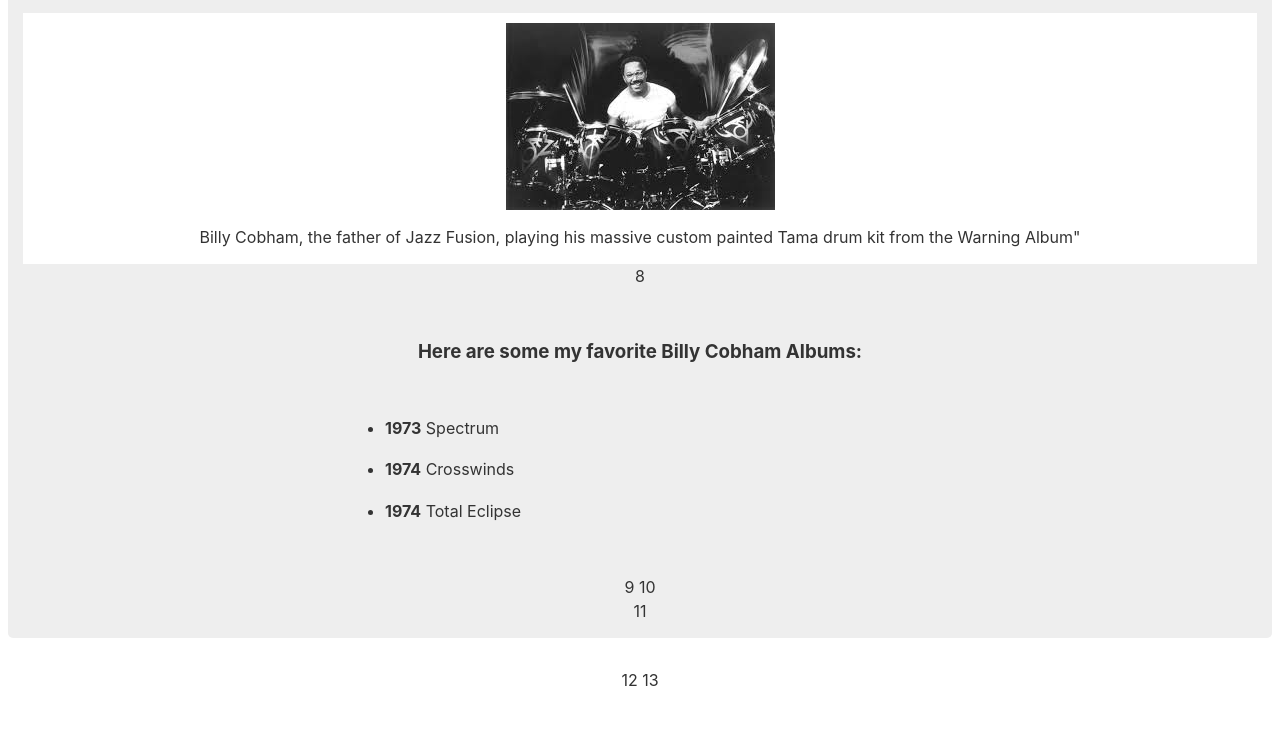
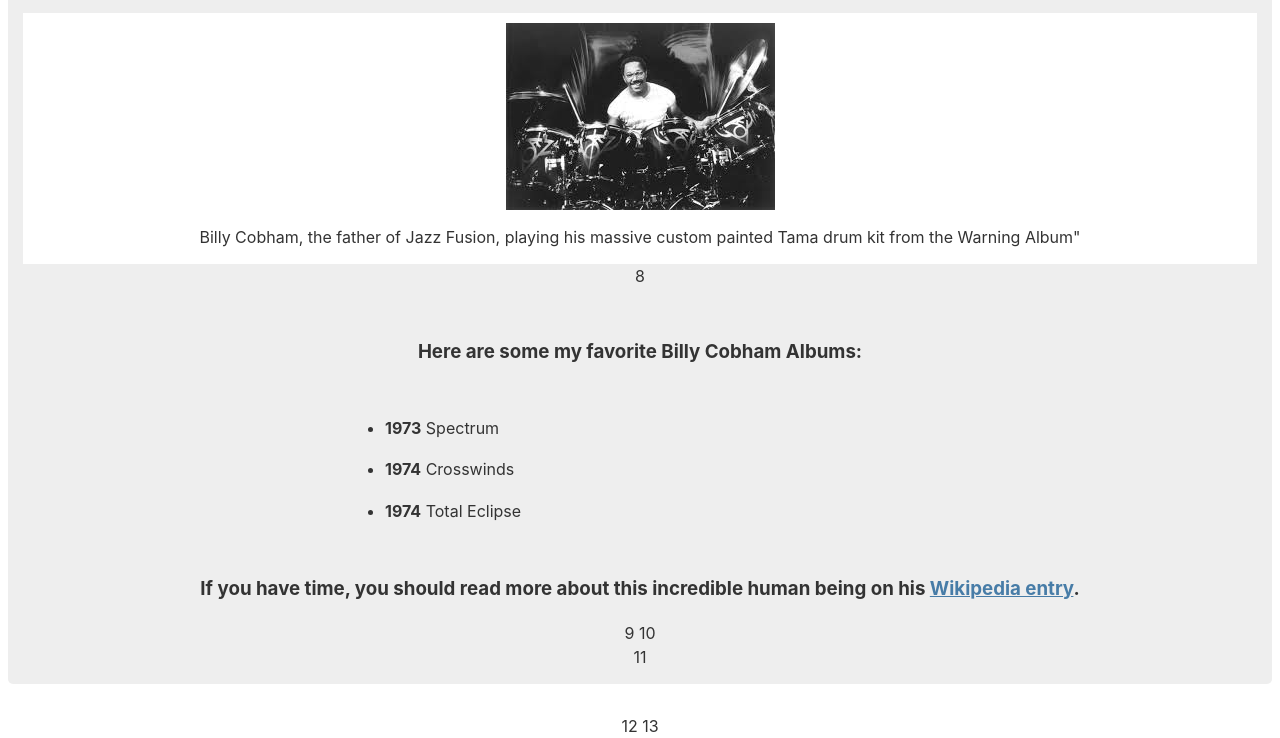
Before and after one commit to BobSears53/Bobs-Tribute, a plain HTML site: page index.html in a window 1280 px wide. Shown: the part 199-937 px from the top of the page. Before the commit the page ends 891 px from the top, so only its background shows below. Drawn offline with Linux system fonts and the light colour scheme.

Commit message:
Add Wiki reference

```diff
--- a/index.html
+++ b/index.html
@@ -25,7 +25,16 @@
         <li><strong>1974</strong> Crosswinds</li>
         <li><strong>1974</strong> Total Eclipse</li>
     </ul>
-
+    <h3>
+        If you have time, you should read more about this incredible human being
+        on his
+        <a
+          id="tribute-link"
+          href="https://en.wikipedia.org/wiki/Billy_Cobham"
+          target="_blank"
+          >Wikipedia entry</a
+        >.
+      </h3>
  9 <!-- TODO: basic info will go here -->
 10 </section>
 11 </main>
```
